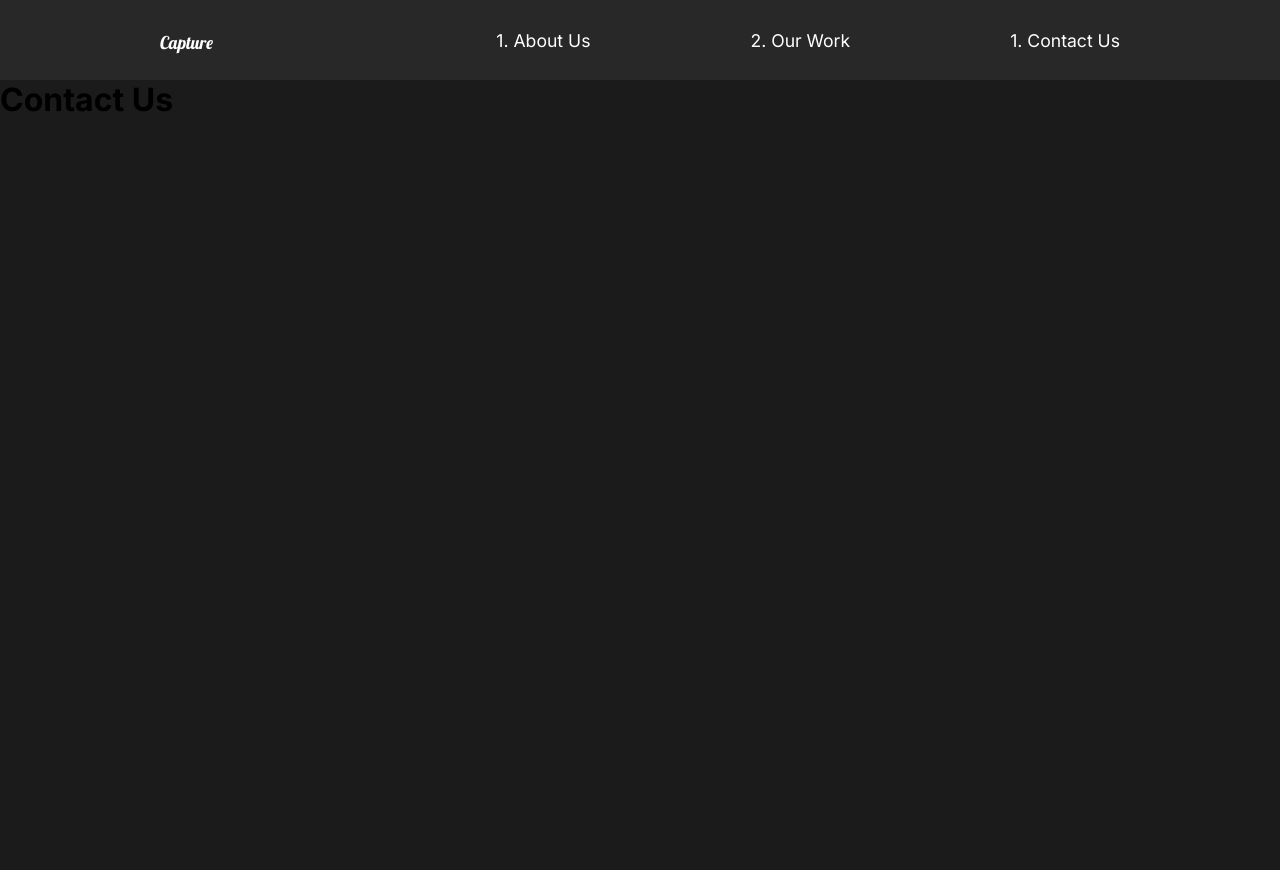
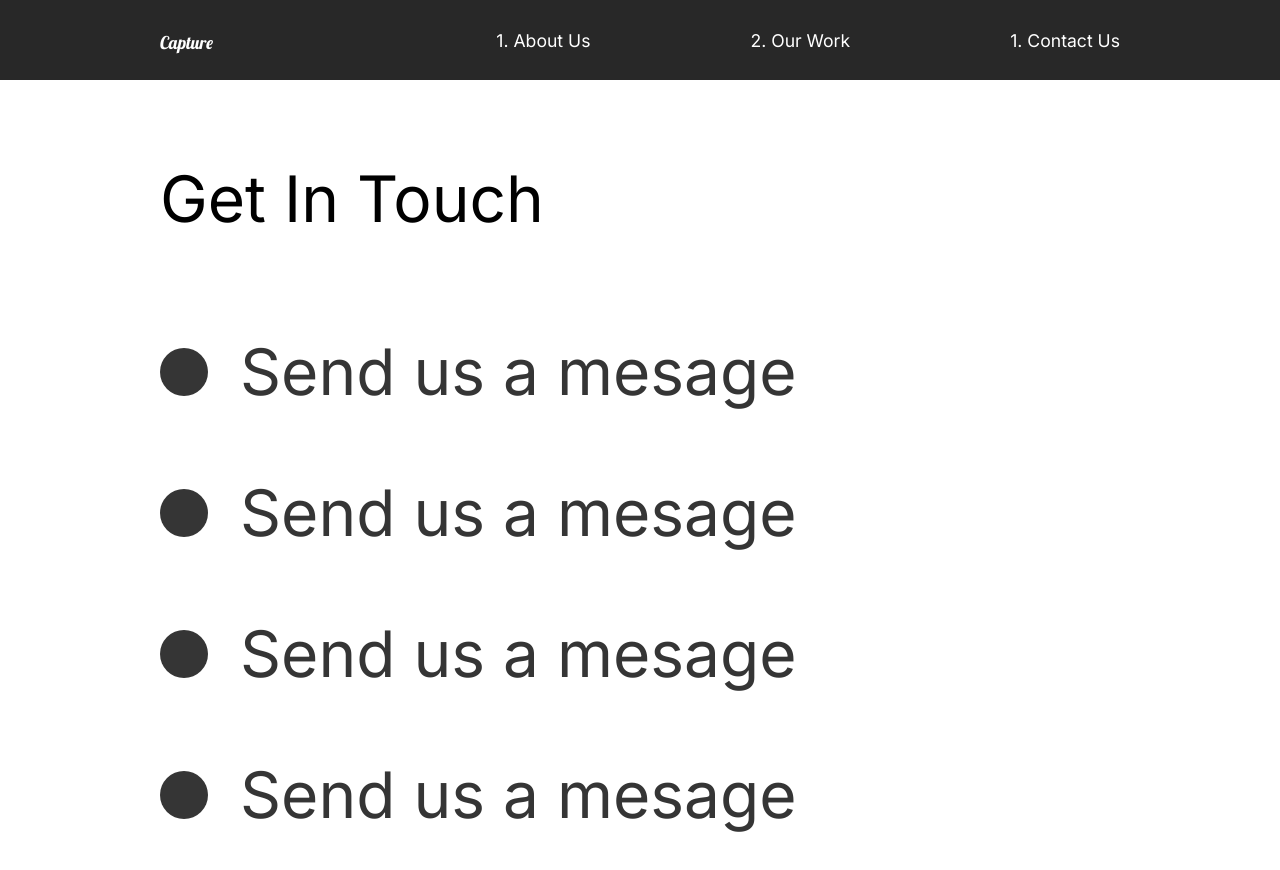
Before and after one commit to Dominik-Majcherczyk/Portfolio-website-framer-motion, a React (Create React App) app: page /contact in a window 1280 px wide. Shown: the top 870 px of the page. Before the commit the page ends 800 px from the top, so only its background shows below. Built offline with nearby package versions, Linux system fonts and the light colour scheme.

Commit message:
ContactUs

```diff
--- a/src/components/Wave.js
+++ b/src/components/Wave.js
@@ -4,17 +4,19 @@
 const Wave = () => {
   return (
     <WaveSvg
+      width="100%"
       viewBox="0 0 791 168"
       fill="none"
       xmlns="http://www.w3.org/2000/svg"
     >
       <motion.path
-        initial={{ pathLength: 0, pathOffset: 1 }}
-        animate={{ pathLength: 1, pathOffset: 0 }}
-        transition={{ duration: 2 }}
+        initial={{ pathLength: 0, pathOffset: 1, strokeOpacity: 0 }}
+        animate={{ pathLength: 1, pathOffset: 0, strokeOpacity: 0.5 }}
+        transition={{ duration: 3 }}
         d="M3 20C20 169 200 100 220 5.00001C256 7.66665e-06 358 243 444 135C530 27 790 10 790 10"
         stroke="#F388EF"
-        stroke-width="9"
+        strokeOpacity="0.1"
+        strokeWidth="4"
       />
     </WaveSvg>
   );
@@ -26,4 +28,8 @@
   z-index: -1;
 `;
 
+const Hide = styled.div`
+  overflow: hidden;
+`;
+
 export default Wave;
--- a/src/pages/ContactUs.js
+++ b/src/pages/ContactUs.js
@@ -1,18 +1,82 @@
 import React from "react";
 //animations
 import { motion } from "framer-motion";
-import { pageAnimation } from "../animation";
+import { pageAnimation, titleAnimation } from "../animation";
+import styled from "styled-components";
 const ContactUs = () => {
   return (
-    <motion.div
+    <ContactStyle
       variants={pageAnimation}
       initial="hidden"
       animate="show"
       exit="exit"
+      style={{ background: "#fff" }}
     >
-      <h1>Contact Us</h1>
-    </motion.div>
+      <Title>
+        <Hide>
+          <motion.h2 variants={titleAnimation}>Get In Touch</motion.h2>
+        </Hide>
+      </Title>
+      <div>
+        <Hide>
+          <Social variants={titleAnimation}>
+            <Circle />
+            <h2>Send us a mesage</h2>
+          </Social>
+        </Hide>
+      </div>
+      <div>
+        <Hide>
+          <Social variants={titleAnimation}>
+            <Circle />
+            <h2>Send us a mesage</h2>
+          </Social>
+        </Hide>
+      </div>
+      <div>
+        <Hide>
+          <Social variants={titleAnimation}>
+            <Circle />
+            <h2>Send us a mesage</h2>
+          </Social>
+        </Hide>
+      </div>
+      <div>
+        <Hide>
+          <Social variants={titleAnimation}>
+            <Circle />
+            <h2>Send us a mesage</h2>
+          </Social>
+        </Hide>
+      </div>
+    </ContactStyle>
   );
 };
 
+const ContactStyle = styled(motion.div)`
+  padding: 5rem 10rem;
+  color: #353535;
+  min-height: 90vh;
+`;
+const Title = styled.div`
+  margin-bottom: 4rem;
+  color: #000;
+`;
+const Hide = styled.div`
+  overflow: hidden;
+`;
+const Circle = styled.div`
+  border-radius: 50%;
+  width: 3rem;
+  height: 3rem;
+  background: #353535;
+`;
+const Social = styled(motion.div)`
+  display: flex;
+  align-items: center;
+  h2 {
+    margin: 2rem;
+  }
+`;
+
 export default ContactUs;
--- a/src/pages/OurWork.js
+++ b/src/pages/OurWork.js
@@ -20,6 +20,8 @@
 const OurWork = () => {
   const [element, controls] = useScroll();
   const [element2, controls2] = useScroll();
+  const [element3, controls3] = useScroll();
+
   return (
     <Work
       variants={pageAnimation}
@@ -34,7 +36,13 @@
         <Frame3 variants={sliderAnimation}></Frame3>
         <Frame4 variants={sliderAnimation}></Frame4>
       </motion.div>
-      <Movie>
+
+      <Movie
+        ref={element}
+        variants={fadeAnimation}
+        animate={controls}
+        initial="hidden"
+      >
         <motion.h2 variants={fadeAnimation}>The Athlete</motion.h2>
         <motion.div variants={lineAnimation} className="line"></motion.div>
         <Hide>
@@ -43,10 +51,11 @@
           </Link>
         </Hide>
       </Movie>
+
       <Movie
-        ref={element}
+        ref={element2}
         variants={fadeAnimation}
-        animate={controls}
+        animate={controls2}
         initial="hidden"
       >
         <h2>The Racer</h2>
@@ -56,7 +65,13 @@
           <img src={theracer} alt="theracer" />
         </Link>
       </Movie>
-      <Movie>
+
+      <Movie
+        ref={element3}
+        variants={fadeAnimation}
+        animate={controls3}
+        initial="hidden"
+      >
         <h2>Good Times</h2>
         <div className="line"></div>
 
```
